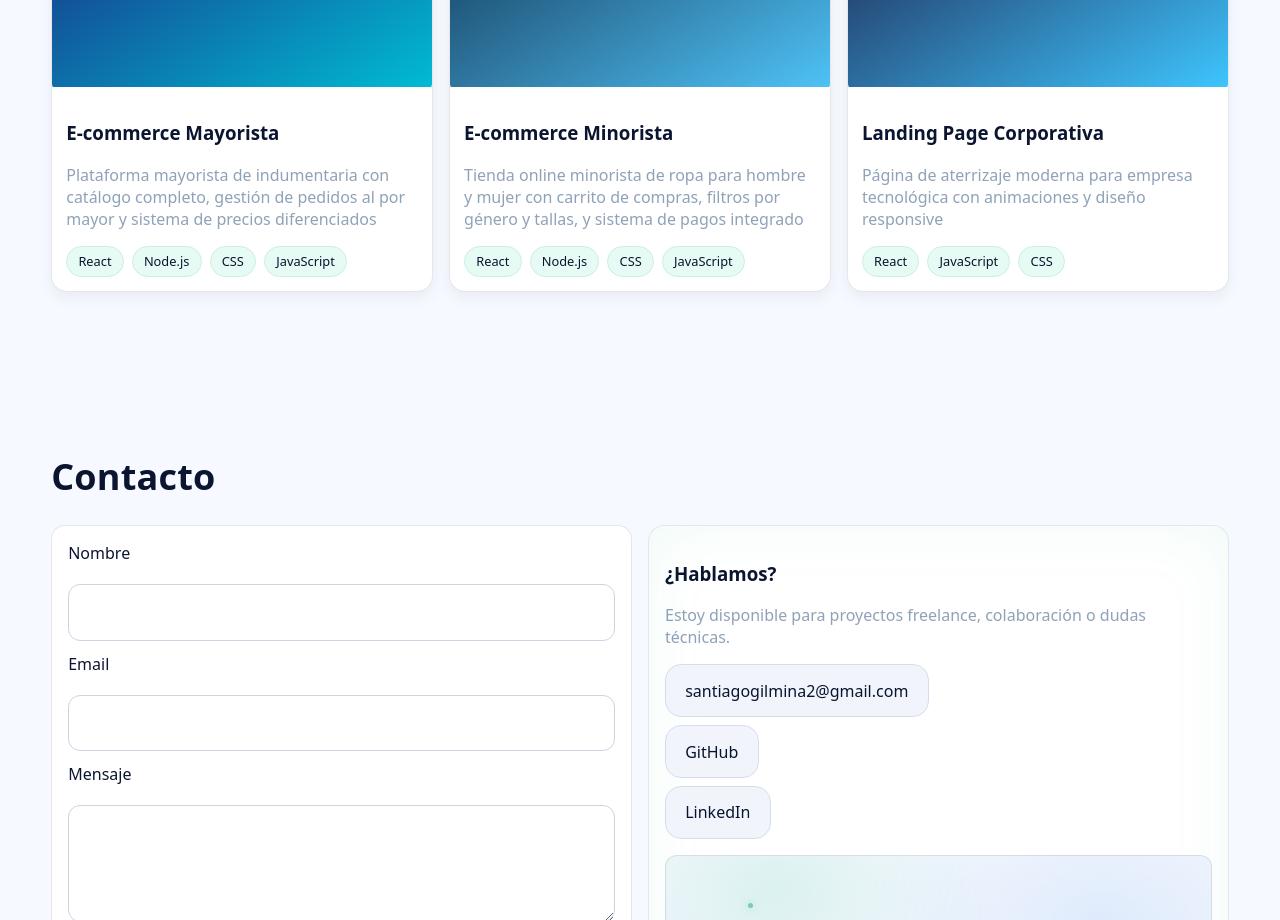
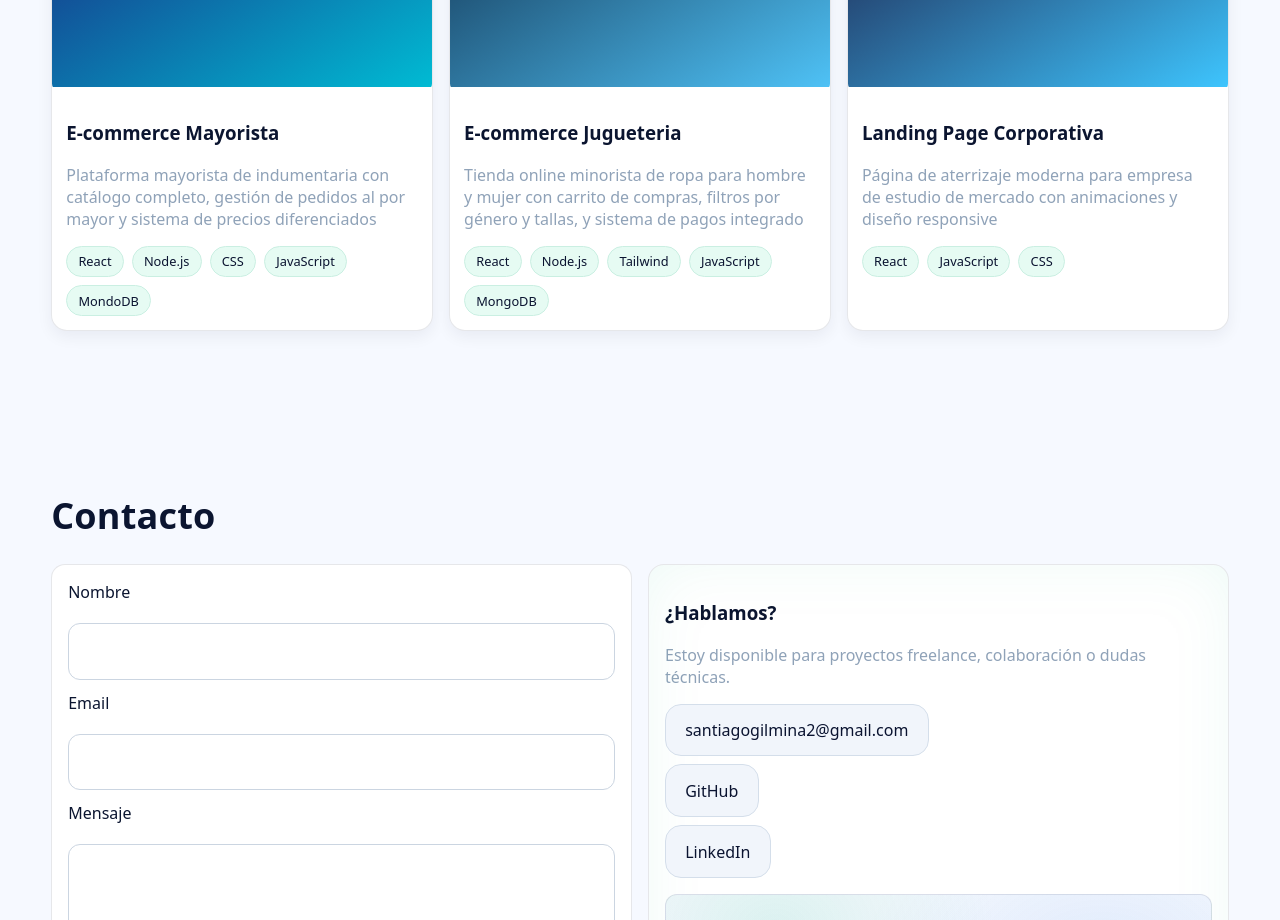
Before and after one commit to Santygm04/Port-folio, a React (Vite) app: page / in a window 1280 px wide. Shown: the part 2160-3080 px from the top of the page. Built offline with nearby package versions, Linux system fonts and the light colour scheme.

Commit message:
cambios en la parte de proyectos #1

```diff
--- a/src/components/Projects/Projects.jsx
+++ b/src/components/Projects/Projects.jsx
@@ -9,22 +9,22 @@ const allProjects = [
     title:'E-commerce Mayorista',
     img:'/src/assets/project1.svg',
     desc:'Plataforma mayorista de indumentaria con catálogo completo, gestión de pedidos al por mayor y sistema de precios diferenciados',
-    stack:['React','Node.js','CSS','JavaScript'],
+    stack:['React','Node.js','CSS','JavaScript','MondoDB'],
     tags:['react']
   },
   {
     id:2,
-    title:'E-commerce Minorista',
+    title:'E-commerce Jugueteria',
     img:'/src/assets/project2.svg',
     desc:'Tienda online minorista de ropa para hombre y mujer con carrito de compras, filtros por género y tallas, y sistema de pagos integrado',
-    stack:['React','Node.js','CSS','JavaScript'],
+    stack:['React','Node.js','Tailwind','JavaScript','MongoDB'],
     tags:['react']
   },
   {
     id:3,
     title:'Landing Page Corporativa',
     img:'/src/assets/project3.svg',
-    desc:'Página de aterrizaje moderna para empresa tecnológica con animaciones y diseño responsive',
+    desc:'Página de aterrizaje moderna para empresa de estudio de mercado con animaciones y diseño responsive',
     stack:['React','JavaScript','CSS'],
     tags:['react']
   },
@@ -50,7 +50,6 @@ export default function Projects({id}){
                 <div className={styles.preview}>
                   <img src={p.img} alt={`Vista previa de ${p.title}`} loading="lazy" />
                   <div className={styles.overlay}>
-                    <a className="btn" href="#" aria-label="Ver demo">Demo</a>
                     <a className="btn secondary" href="#" aria-label="Ver código en GitHub">GitHub</a>
                   </div>
                 </div>
```
